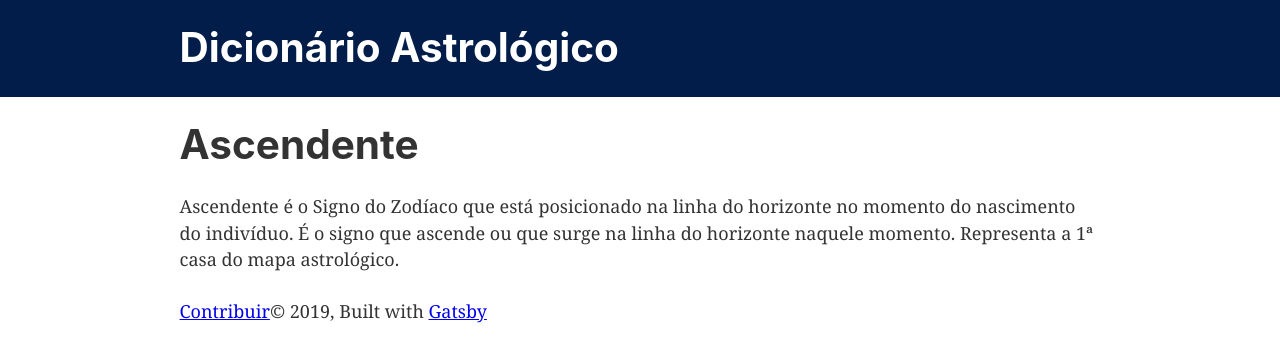
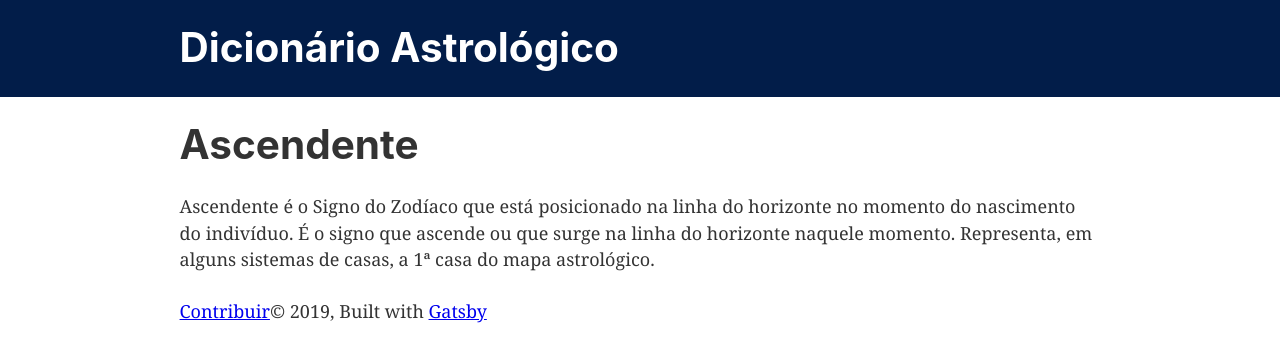
Before and after one commit to astroregulus/dicionarioastrologico, a Gatsby site: page /a/ascendente in a window 1280 px wide. Built offline with nearby package versions, Linux system fonts and the light colour scheme; Gatsby itself is replaced by a stand-in of ours.

Commit message:
adiciona texto sobre sistema de casas no ascendente

```diff
--- a/src/data/ascendente.md
+++ b/src/data/ascendente.md
@@ -3,4 +3,5 @@ path: "/a/ascendente"
 title: "Ascendente"
 ---
 
-Ascendente é o Signo do Zodíaco que está posicionado na linha do horizonte no momento do nascimento do indivíduo. É o signo que ascende ou que surge na linha do horizonte naquele momento. Representa a 1ª casa do mapa astrológico.
+Ascendente é o Signo do Zodíaco que está posicionado na linha do horizonte no momento do nascimento do indivíduo. É o signo que ascende ou que surge na linha do horizonte naquele momento.
+Representa, em alguns sistemas de casas, a 1ª casa do mapa astrológico.
```
